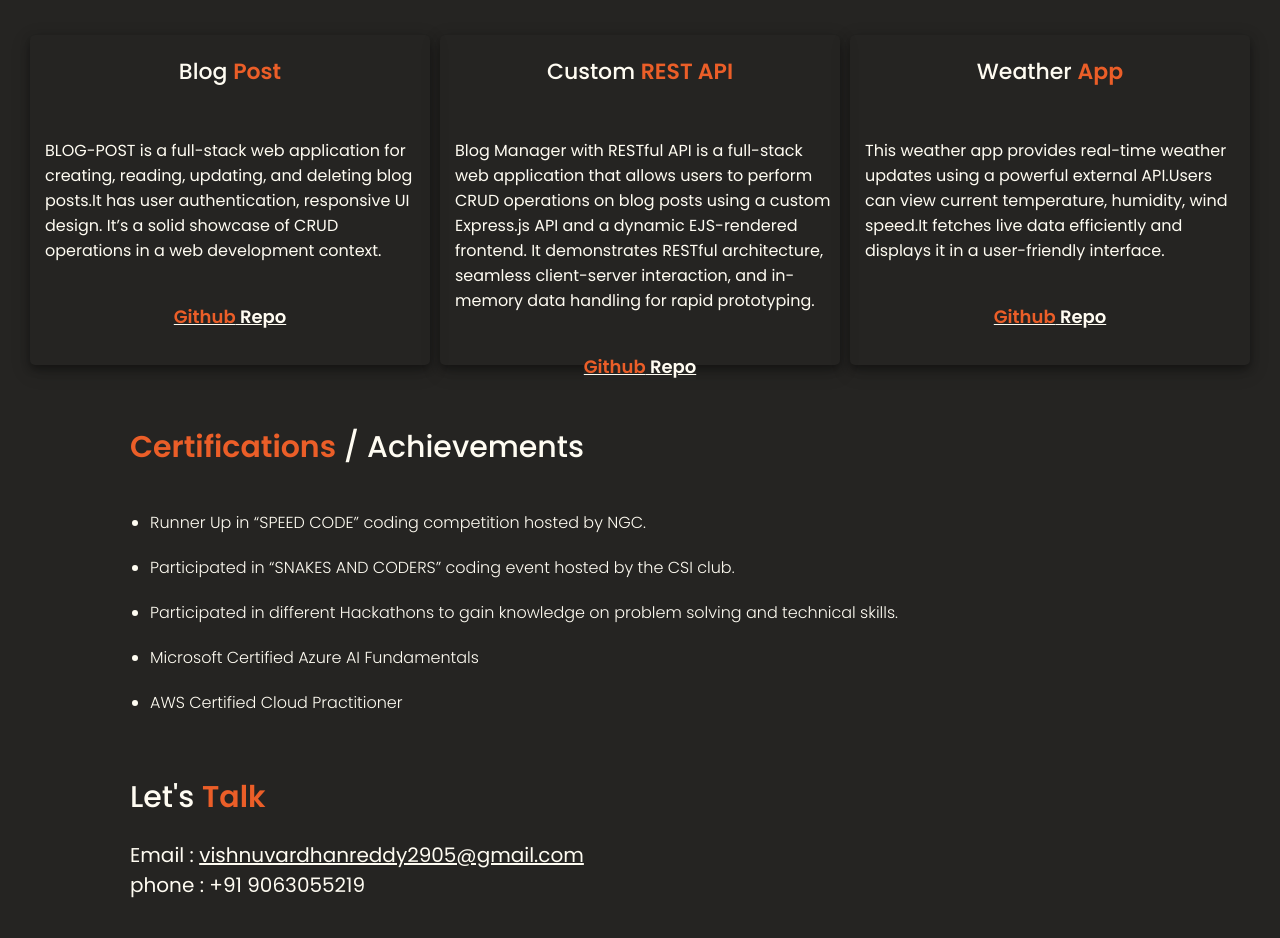
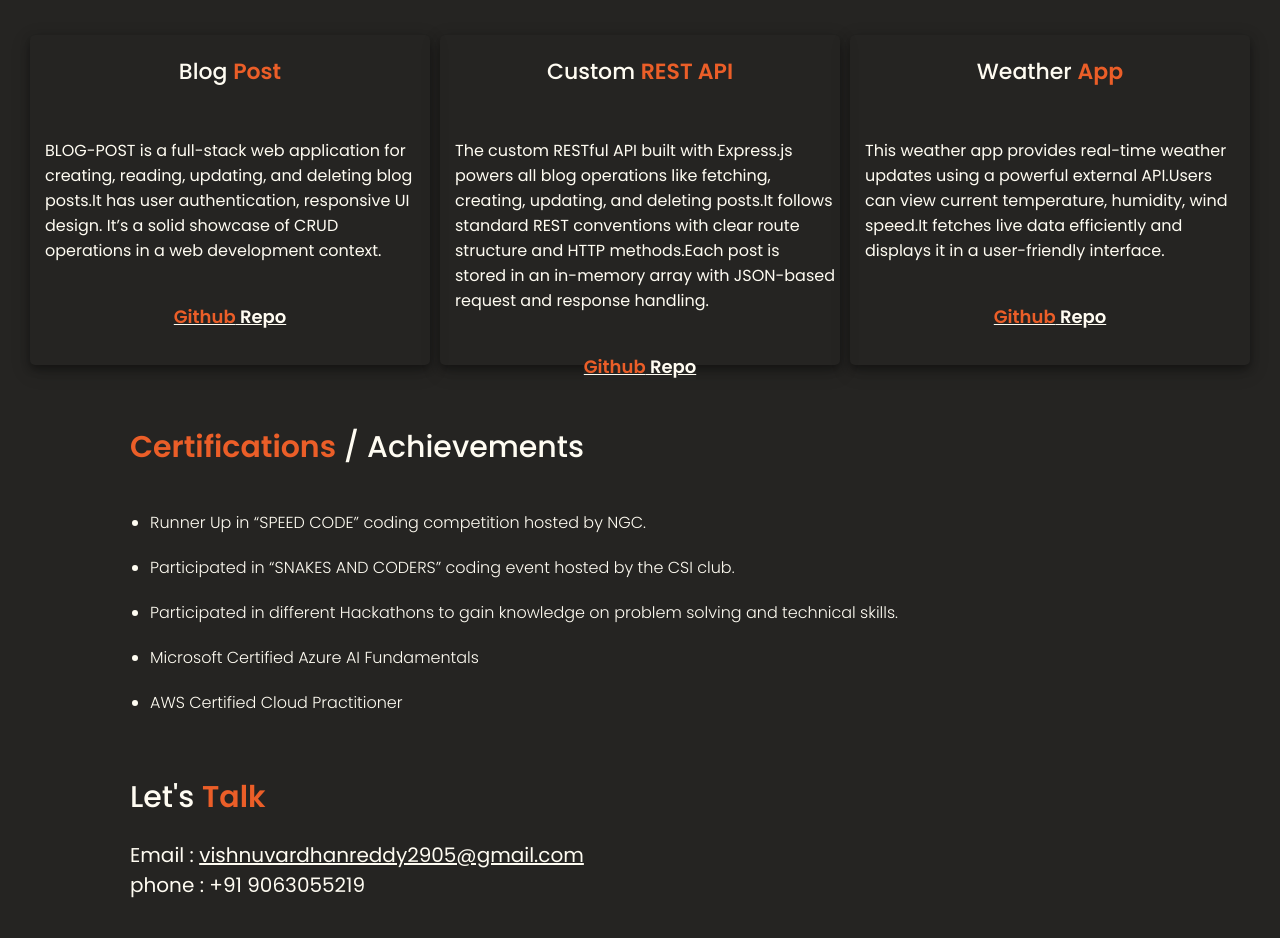
Before and after one commit to Vishnu-Vardhan-04/vishnu-portfolio, a plain HTML site: page index.html in a window 1280 px wide. Shown: the part 1120-2058 px from the top of the page. Drawn offline with Linux system fonts and the light colour scheme.

Commit message:
Update index.html

```diff
--- a/index.html
+++ b/index.html
@@ -79,9 +79,7 @@
                     </div>
                     <div class="one">
                         <h3>Custom <span class="title">REST API</span></h3>
-                        <p>Blog Manager with RESTful API is a full-stack web application that allows users to perform CRUD operations
-                            on blog posts using a custom Express.js API and a dynamic EJS-rendered frontend. It demonstrates RESTful
-                            architecture, seamless client-server interaction, and in-memory data handling for rapid prototyping.</p>
+                        <p>The custom RESTful API built with Express.js powers all blog operations like fetching, creating, updating, and deleting posts.It follows standard REST conventions with clear route structure and HTTP methods.Each post is stored in an in-memory array with JSON-based request and response handling.</p>
                         <button><a href="https://github.com/Vishnu-Vardhan-04/Build-your-own-RESTFUL-API"><span class="github">Github</span> Repo</a></button>
                         </div>
                     <div class="one">
```
